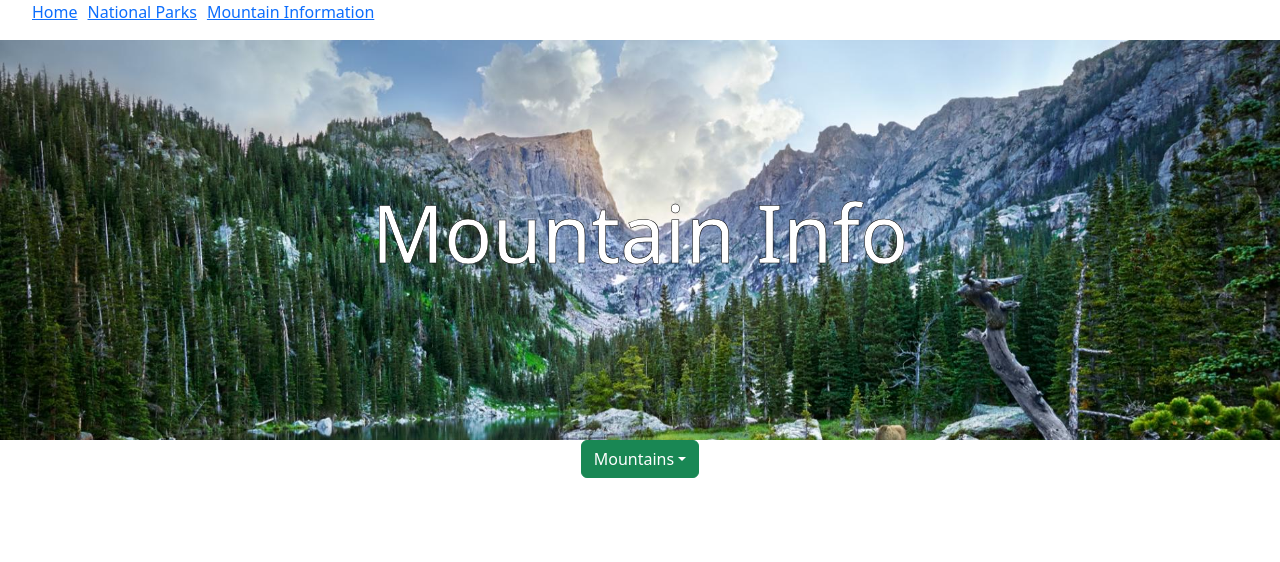
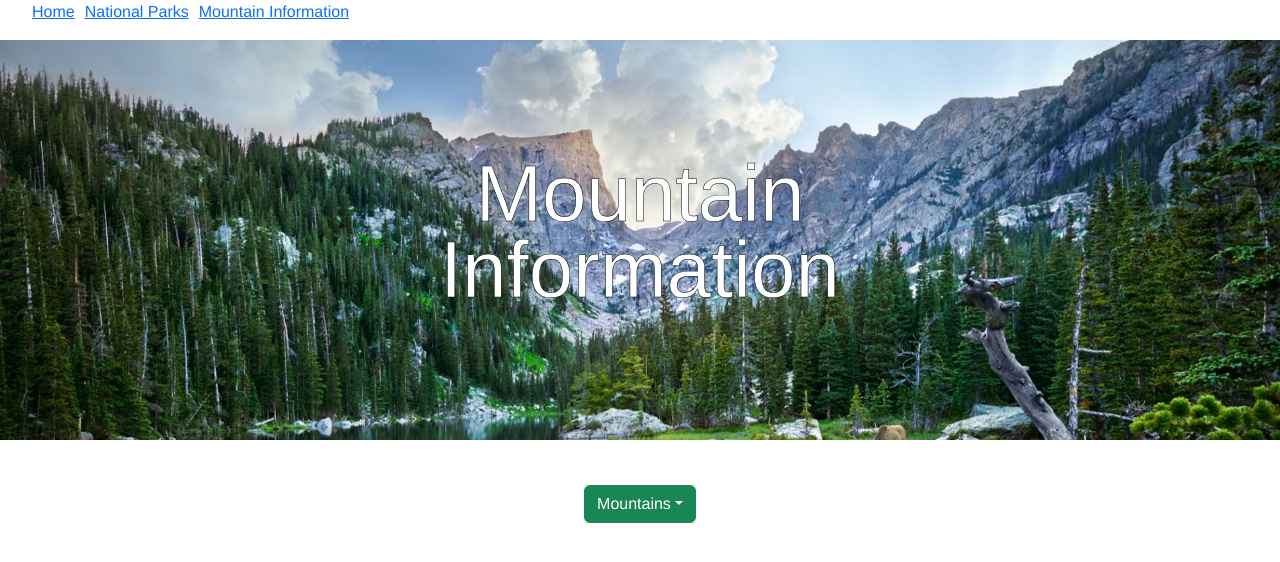
Before and after one commit to sconeek2/capstone2, a React (Create React App) app: page /mountianinfo in a window 1280 px wide. Shown: the top 562 px of the page. Built offline with nearby package versions, Linux system fonts and the light colour scheme.

Commit message:
-add styling and started footer

```diff
--- a/src/App.css
+++ b/src/App.css
@@ -1,5 +1,6 @@
 .App {
   text-align: center;
+  font-family: 'Franklin Gothic Medium', 'Arial Narrow', Arial, sans-serif;
 }
 
 .App-logo {
--- /dev/null
+++ b/src/Components/Footer.js
@@ -0,0 +1,13 @@
+import { Card2 } from "./Card2";
+
+export const Footer =() =>{
+
+    return(
+        <div className="footer-container">
+            <Card2/>
+            <Card2/>
+            <Card2/>
+
+        </div>
+    )
+}
--- a/src/Components/Home.js
+++ b/src/Components/Home.js
@@ -1,6 +1,7 @@
 import './Styles/Home.css';
 import { Hero } from './Hero';
 import { Card2 } from './Card2';
+import { Footer } from './Footer';
 import { locations } from '../Data/data';
 export const Home = () => {
   return (
@@ -21,12 +22,7 @@ export const Home = () => {
 
       <div>
         <h1> Explore Top Rated Parks</h1>
-        <div className='card-container'>
-          <Card2 />
-          <Card2 />
-          <Card2 />
-          <Card2 />
-        </div>
+      <Footer/>
       </div>
     </div>
   );
--- a/src/Components/MountainInfo.js
+++ b/src/Components/MountainInfo.js
@@ -23,7 +23,7 @@ export const MountainInfo = () => {
     <div className='App'>
       <MountainsHero />
       <div>
-        <Dropdown>
+        <Dropdown className='Mnt-dropdownbtn'>
           <Dropdown.Toggle variant='success' id='dropdown-basic'>
             Mountains
           </Dropdown.Toggle>
--- a/src/Components/MountainsHero.js
+++ b/src/Components/MountainsHero.js
@@ -1,8 +1,10 @@
+import './Styles/MountainHero.css'
 export const MountainsHero = () => {
   return (
     <div className='hero-container'>
-      <p className='tagline'>Mountain Info</p>
-      <div className='button-container'></div>
+      <p className='tagline-mountains-hero'>Mountain</p>
+      <p className='tagline-mountains-hero'>Information</p>
+
     </div>
   );
 };
--- /dev/null
+++ b/src/Components/Styles/Footer.css
@@ -0,0 +1,6 @@
+.footer-container{
+    display: flex;
+  flex-direction: row;
+  justify-content: space-evenly;
+  height: 200px;
+}
--- /dev/null
+++ b/src/Components/Styles/MountainHero.css
@@ -0,0 +1,7 @@
+.tagline-mountains-hero{
+    color:white;
+    font-size: 80px ;
+    line-height: 60px;
+    -webkit-text-stroke: 0.5px black;
+
+}
--- a/src/Components/Styles/MountainInfo.css
+++ b/src/Components/Styles/MountainInfo.css
@@ -1,15 +1,23 @@
 .mountain-img {
   background-repeat: no-repeat;
   background-size: contain;
-  height: 400px;
-  width: 400px;
+  height: 440px;
+  width: 670px;
+  ;
+
 }
 
 .mountain-container {
-  margin-top: 150px;
-  margin-left: 500px;
-  margin-right: 500px;
+  margin-top: 100px;
+
 }
 
 .mountain-info-container {
+  display: flex;
+  flex-direction: column;
+  align-items: center;
 }
+.Mnt-dropdownbtn{
+margin-top: 45px;
+
+}
```
